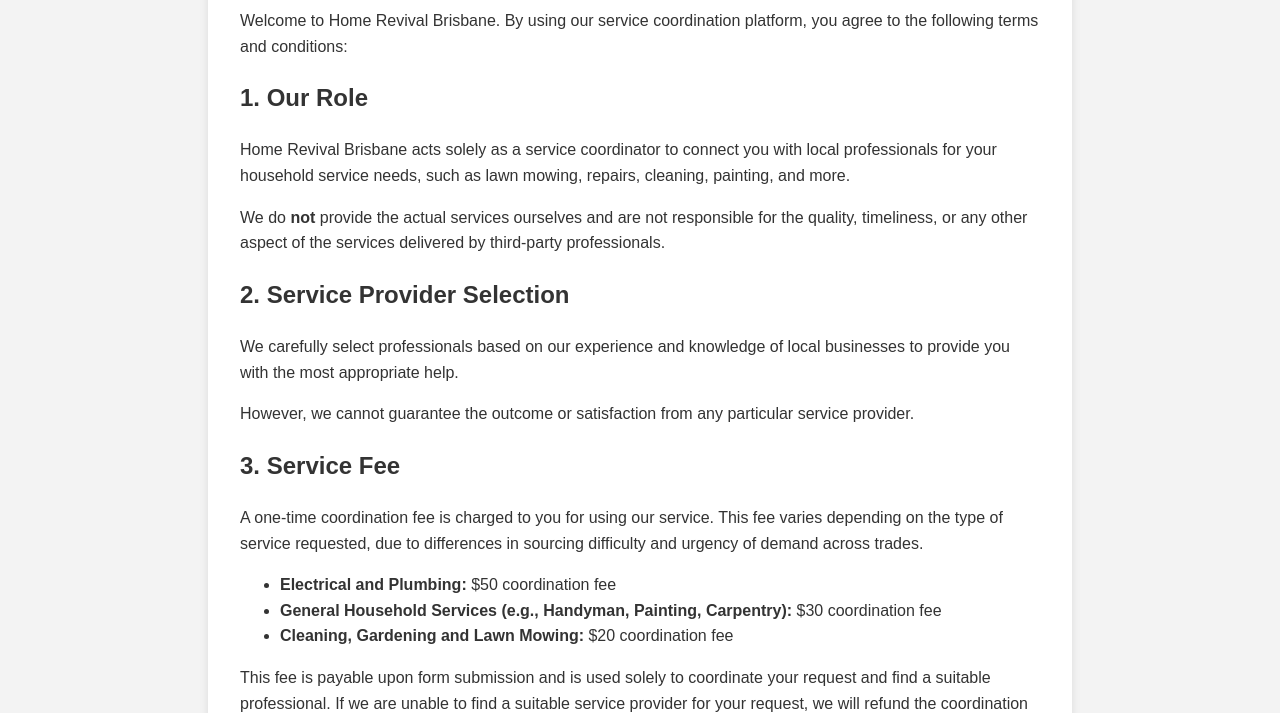
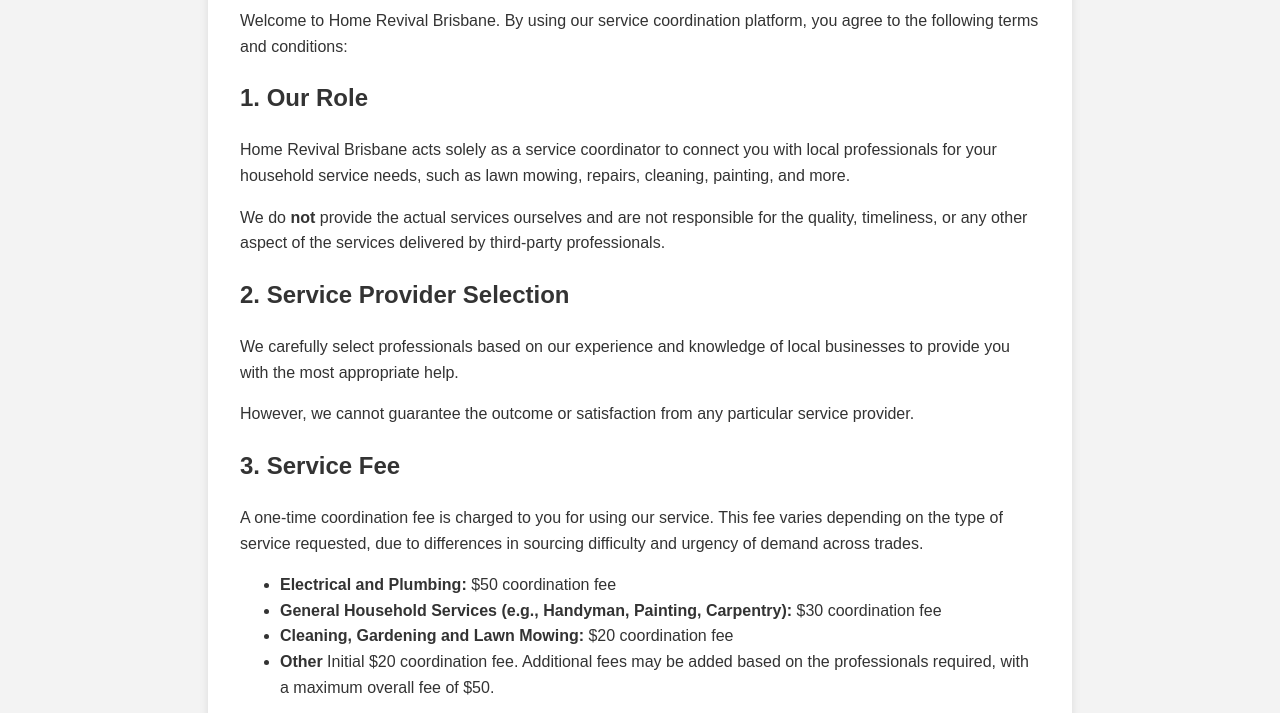
Before and after one commit to homerevivalbrisbane/HomeRevivalBrisbane, a plain HTML site: page terms.html in a window 1280 px wide. Shown: the part 230-943 px from the top of the page. Drawn offline with Linux system fonts and the light colour scheme.

Commit message:
Update terms.html

```diff
--- a/terms.html
+++ b/terms.html
@@ -68,6 +68,8 @@
     <li><strong>Electrical and Plumbing:</strong> $50 coordination fee</li>
     <li><strong>General Household Services (e.g., Handyman, Painting, Carpentry):</strong> $30 coordination fee</li>
     <li><strong>Cleaning, Gardening and Lawn Mowing:</strong> $20 coordination fee</li>
+    <li><strong>Other</strong> Initial $20 coordination fee. Additional fees may be added based on the professionals required, with a maximum overall fee of $50.</li>
+
 </ul>
 
 <p>This fee is payable upon form submission and is used solely to coordinate your request and find a suitable professional. If we are unable to find a suitable service provider for your request, we will refund the coordination fee in full.</p>
```
